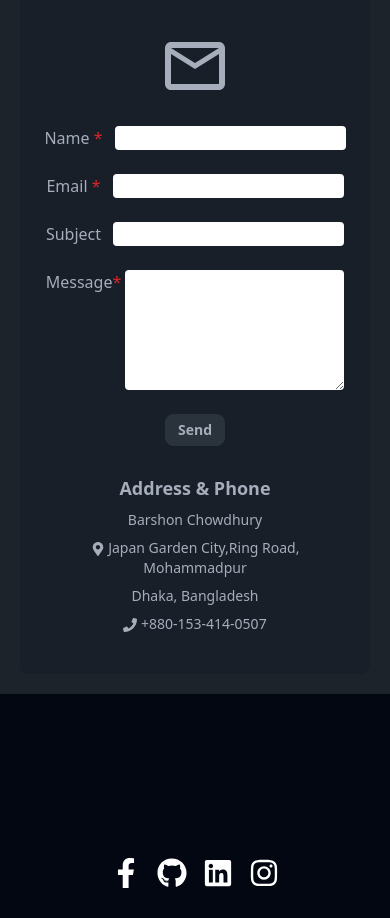
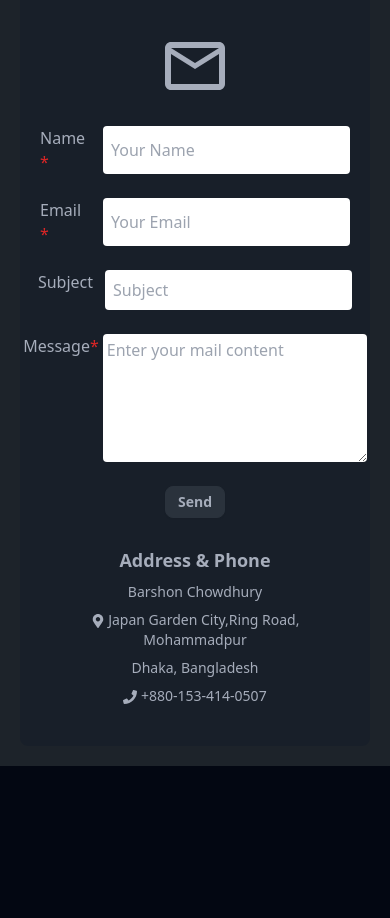
Before and after one commit to Barshonwebdev/Barshon-Portfolio, a React (Vite) app: page / in a window 390 px wide. Shown: the part 2920-3838 px from the top of the page. Built offline with nearby package versions, Linux system fonts and the light colour scheme.

Commit message:
contact section design (complete + responsive)

```diff
--- a/src/components/Contact.jsx
+++ b/src/components/Contact.jsx
@@ -20,34 +20,51 @@ const Contact = ({id}) => {
                 <label>
                   Name <span className="text-red-600">*</span>
                 </label>
-                <input required className="bg-white text-black rounded" type="text" />
+                <input
+                  placeholder="Your Name"
+                  required
+                  className="bg-white p-2 text-black rounded"
+                  type="text"
+                />
               </div>
               <div className="flex space-x-3">
                 <label>
                   Email <span className="text-red-600">*</span>
                 </label>
-                <input required className="bg-white  text-black rounded" type="email" />
+                <input
+                  placeholder="Your Email"
+                  required
+                  className="bg-white p-2 text-black rounded"
+                  type="email"
+                />
               </div>
               <div className="flex space-x-3">
                 <label>Subject</label>
-                <input className="bg-white  text-black rounded" type="text" />
+                <input
+                  className="bg-white p-2  text-black rounded"
+                  type="text"
+                  placeholder="Subject"
+                />
               </div>
               <div className="flex space-x-1 ">
                 <label>
                   Message<span className="text-red-600">*</span>
                 </label>
                 <textarea
-                  className="bg-white  text-black rounded"
+                  className="bg-white p-1  text-black rounded"
                   required
                   name=""
                   id=""
-                  cols="22"
+                  cols="26"
                   rows="5"
+                  placeholder="Enter your mail content"
                 ></textarea>
               </div>
 
               <div>
-                <button className='zoom hover:bg-green-800 btn btn-sm rounded-lg btn-neutral'>Send</button>
+                <button className="zoom hover:bg-green-800 btn btn-sm rounded-lg btn-neutral">
+                  Send
+                </button>
               </div>
             </form>
             <div className="space-y-2 w-full text-sm text-center ">
```
